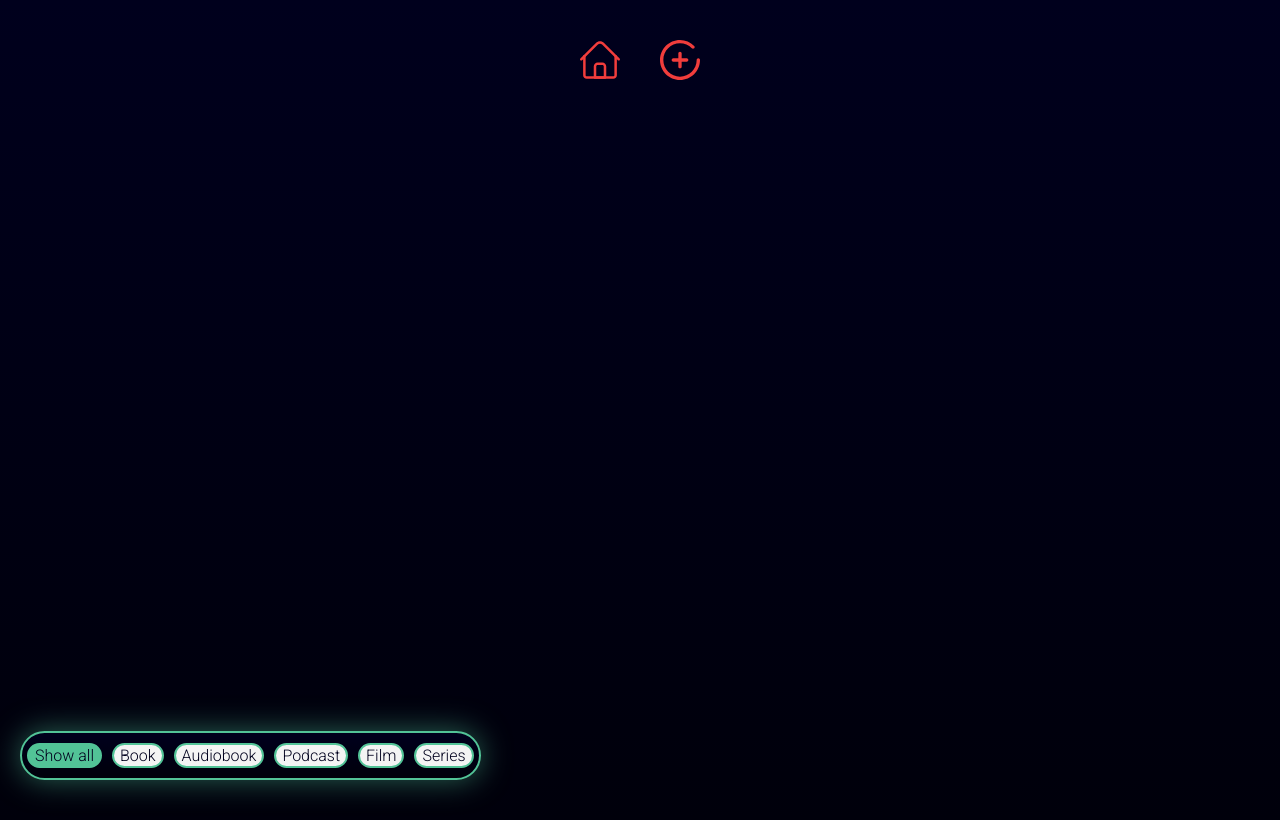
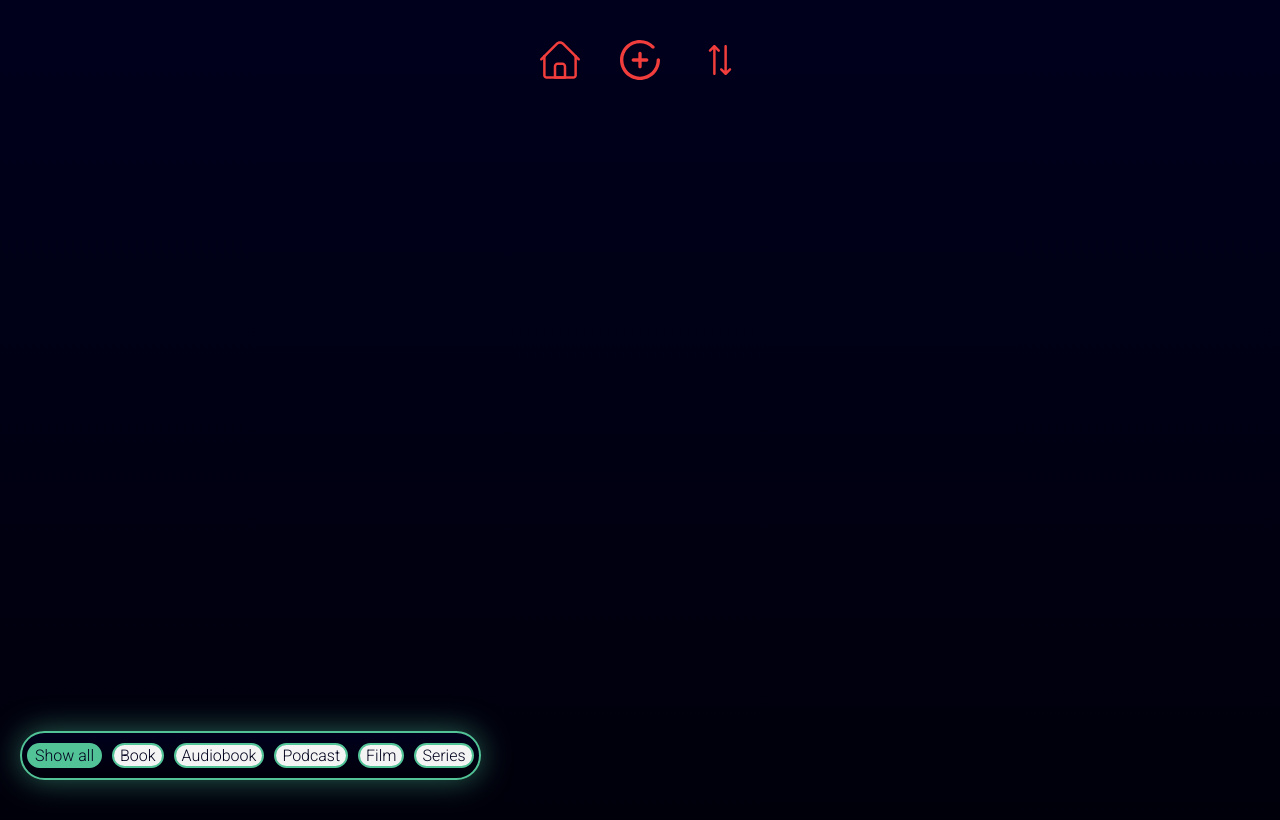
Before and after one commit to maximiliangustmann/capstone-project, a React (Create React App) app: page /reviews in a window 1280 px wide. Built offline with nearby package versions, Linux system fonts and the light colour scheme.

Commit message:
Add Sort Icon

```diff
--- a/src/components/Header.js
+++ b/src/components/Header.js
@@ -3,6 +3,7 @@ import { NavLink } from 'react-router-dom'
 import styled from 'styled-components/macro'
 import { ReactComponent as Home } from '../img/home.svg'
 import { ReactComponent as Add } from '../img/add.svg'
+import SortButton from './SortButton'
 
 export default function Header() {
   return (
@@ -13,6 +14,7 @@ export default function Header() {
       <NavLink exakt to="/create" data-cy="addbutton">
         <AddIcon />
       </NavLink>
+      <SortButton />
     </HeaderWrapper>
   )
 }
--- a/src/components/SortButton.js
+++ b/src/components/SortButton.js
@@ -1,10 +1,14 @@
 import React from 'react'
+import styled from 'styled-components'
+import { ReactComponent as Sort } from '../img/sort.svg'
 
 export default function SortButton() {
-  return (
-    <select>
-      <option value="subcategory">Subcategory</option>
-      <option value="rating">Rating</option>
-    </select>
-  )
+  return <SortIcon />
 }
+
+const SortIcon = styled(Sort)`
+  fill: var(--main-red);
+  height: 40px;
+  width: 40px;
+  margin: 20px;
+`
```
Also changed, not shown: src/img/sort.svg (added).
